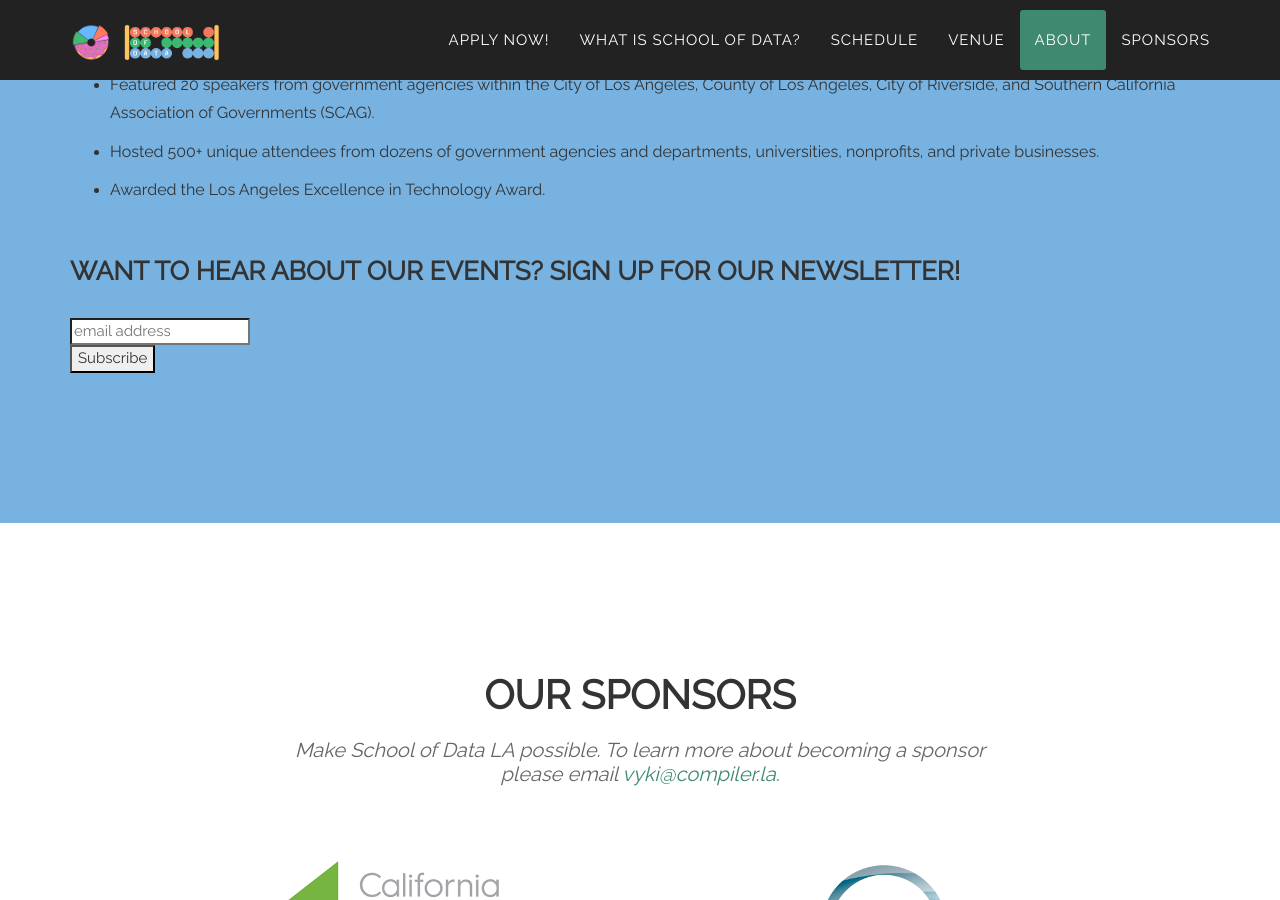
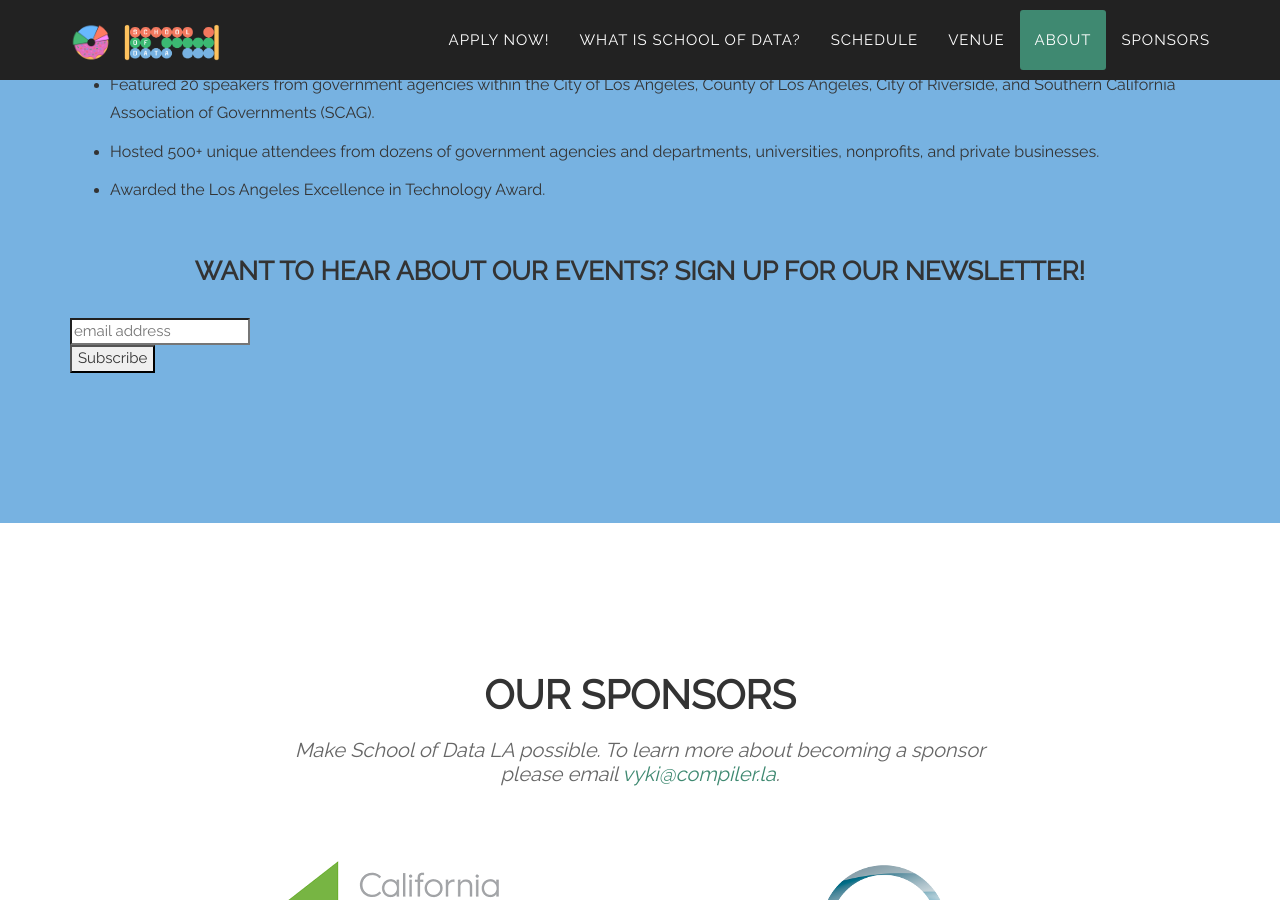
Before and after one commit to compilerla/school-of-data, a Jekyll site: the page built from index.html, in a window 1280 px wide and 900 px high, scrolled down 5340 px. Built offline with Jekyll 4.4.1, drawn with Linux system fonts in a browser that asks for light colours; some web fonts are replaced; comment, search, counter and statistics services are not loaded.

Commit message:
minor style update to a line of text.

```diff
--- a/_includes/about.html
+++ b/_includes/about.html
@@ -17,7 +17,7 @@
                         <br>
                     </p>
 
-                    <h3>Want to hear about our events? Sign up for our newsletter!</h3>
+                    <h3 class="text-center">Want to hear about our events? Sign up for our newsletter!</h3>
                     <br>
                     {% include mailchimp.html %}
                 </div>
```
